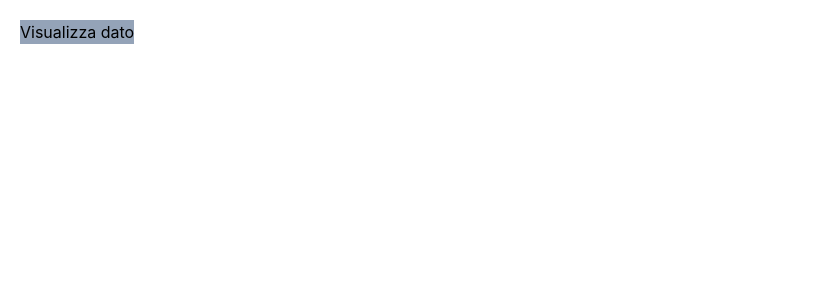
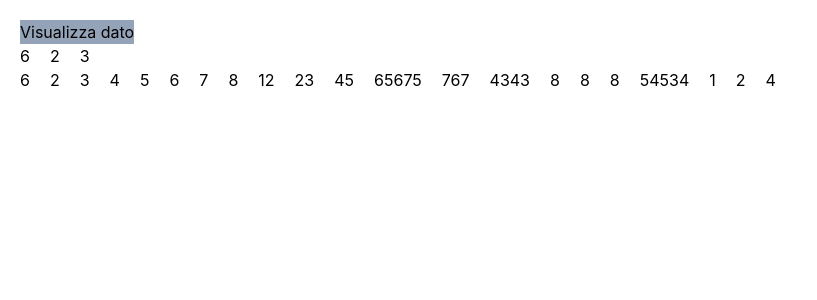
Before and after one commit to gabrielecallegari/react-corso, a React (Create React App) app: page / in a window 1280 px wide. Shown: the top 300 px of the page, without its empty margins (0-817 px from the left). Built offline with nearby package versions, Linux system fonts and the light colour scheme.

Commit message:
Add filter explanation

```diff
--- a/src/components/Prezzo/Prezzo.tsx
+++ b/src/components/Prezzo/Prezzo.tsx
@@ -8,12 +8,28 @@ export interface PrezzoProps {
 const Prezzo = ({ price, valuta }: PrezzoProps) => {
   const [isVisible, setIsVisible] = useState<boolean>(false);
 
+  const myArr = [
+    6, 2, 3, 4, 5, 6, 7, 8, 12, 23, 45, 65675, 767, 4343, 8, 8, 8, 54534, 1, 2,
+    4,
+  ];
+
   return (
     <div className="">
       {isVisible === true ? <p>Mario rossi</p> : null}
       <button className="bg-slate-400" onClick={() => setIsVisible(!isVisible)}>
         {isVisible === true ? "Non visualizzare dato" : "Visualizza dato"}
       </button>
+      <div className="flex gap-5">
+        {myArr
+          .filter((el: number, i: number) => i < 3)
+          .map((el: number,i: number) => {
+            return <p key={i} >{el}</p>;
+          })}
+      </div>
+
+      <div className="flex gap-5" >
+          {myArr.map((el: number)=><p key={el} >{el}</p>)}
+      </div>
     </div>
   );
 };
```
